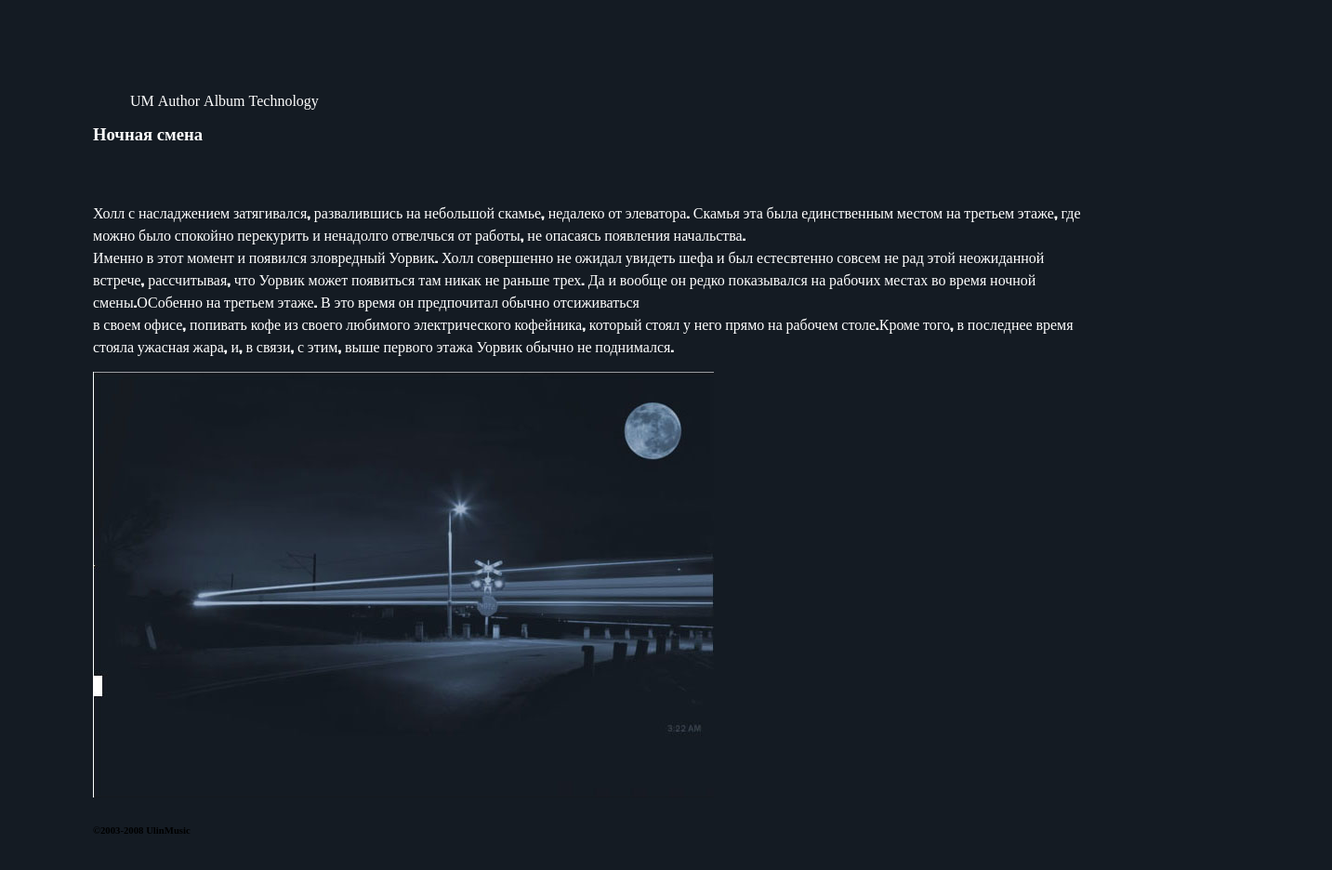
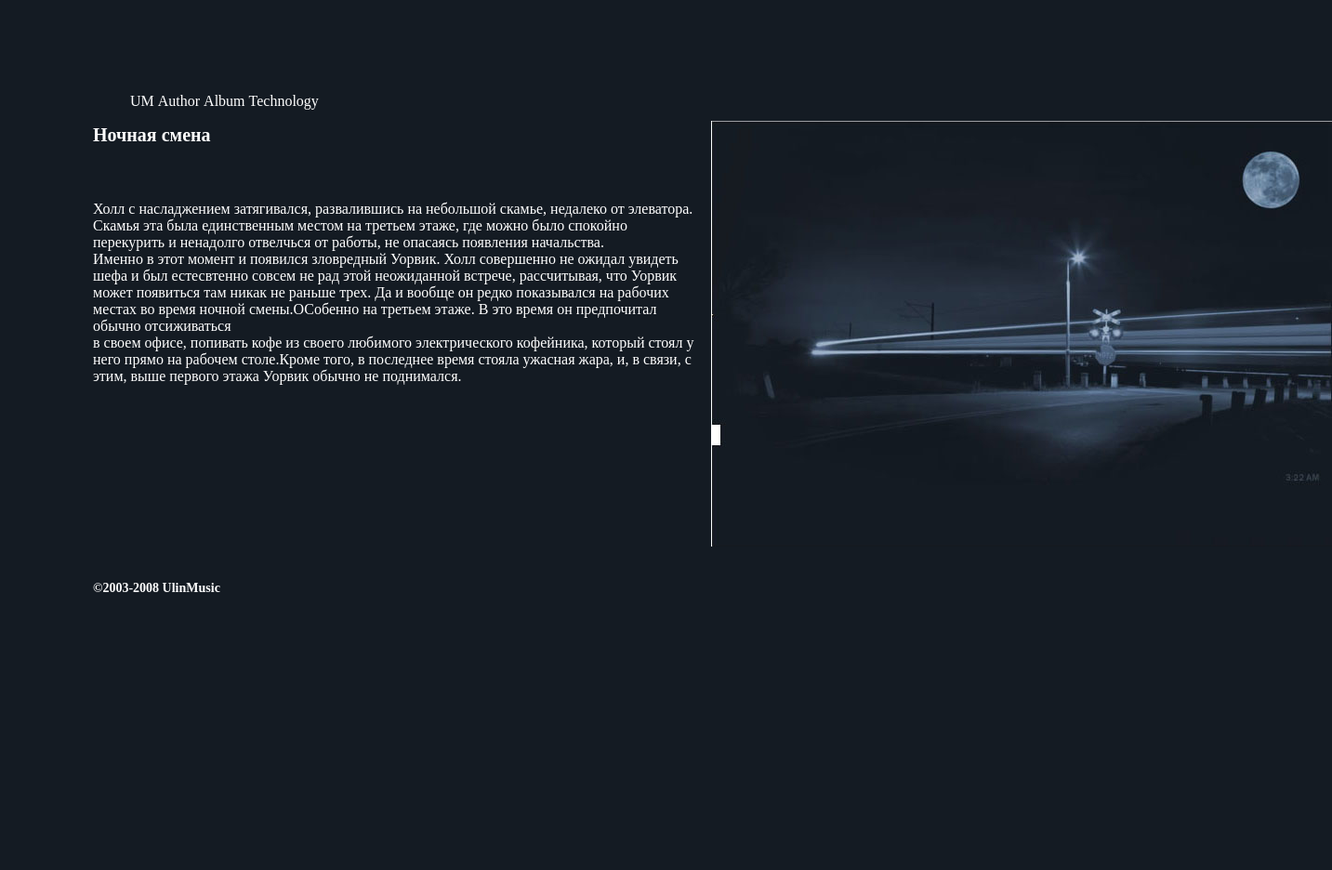
Before and after one commit to senjahzz/shapitolsherilist.github.io, a plain HTML site: page index.html in a window 1280 px wide. Shown: the whole page at 93% size, 1433 px wide, since content can reach past the window. After the commit the page ends 800 px from the top, so only its background shows below. Drawn offline with Linux system fonts and the light colour scheme.

Commit message:
Update mystyle.css
final version css

```diff
--- a/mystyle.css
+++ b/mystyle.css
@@ -1,10 +1,10 @@
 body{background-color: #141b23;
 margin:100px; padding:50x;}
+
 li {display:inline;}
-h1 {font-family:Franklin Gotic Medium;font-size:14pt;color:white;}
+h1 {font-family:Franklin Gotic Medium;font-size:15pt;color:white;}
 #header {weight:200px;height:100px; display:block; position:; color:white; position:relative;}
-#maintext {font-family:impact; font-size:6 pt; color:white;}
-
-
-img {border-color:#141b23; border-left:1px;}
-#moon{position:right;}
+#maintext {font-family:Franklin Gotic tahoma arial impact; font-size:14 pt; color:white; width:650px;text-align:left-side;text-shadow:white; }
+h6 {color:white; font-size:14px;}
+#moon {margin-left:665px; margin-bottom:; margin-top:-300px; weight:700px;}
+#footer{top:100px;}
```
